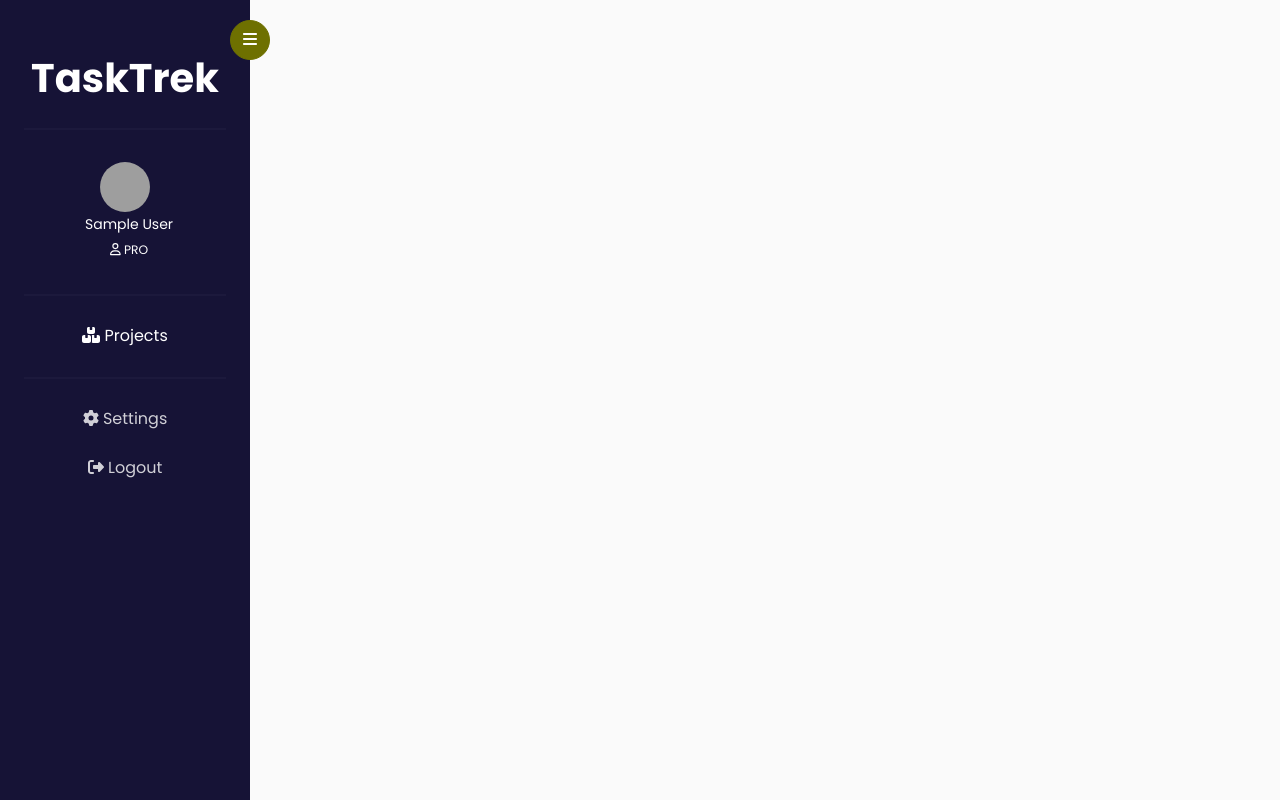
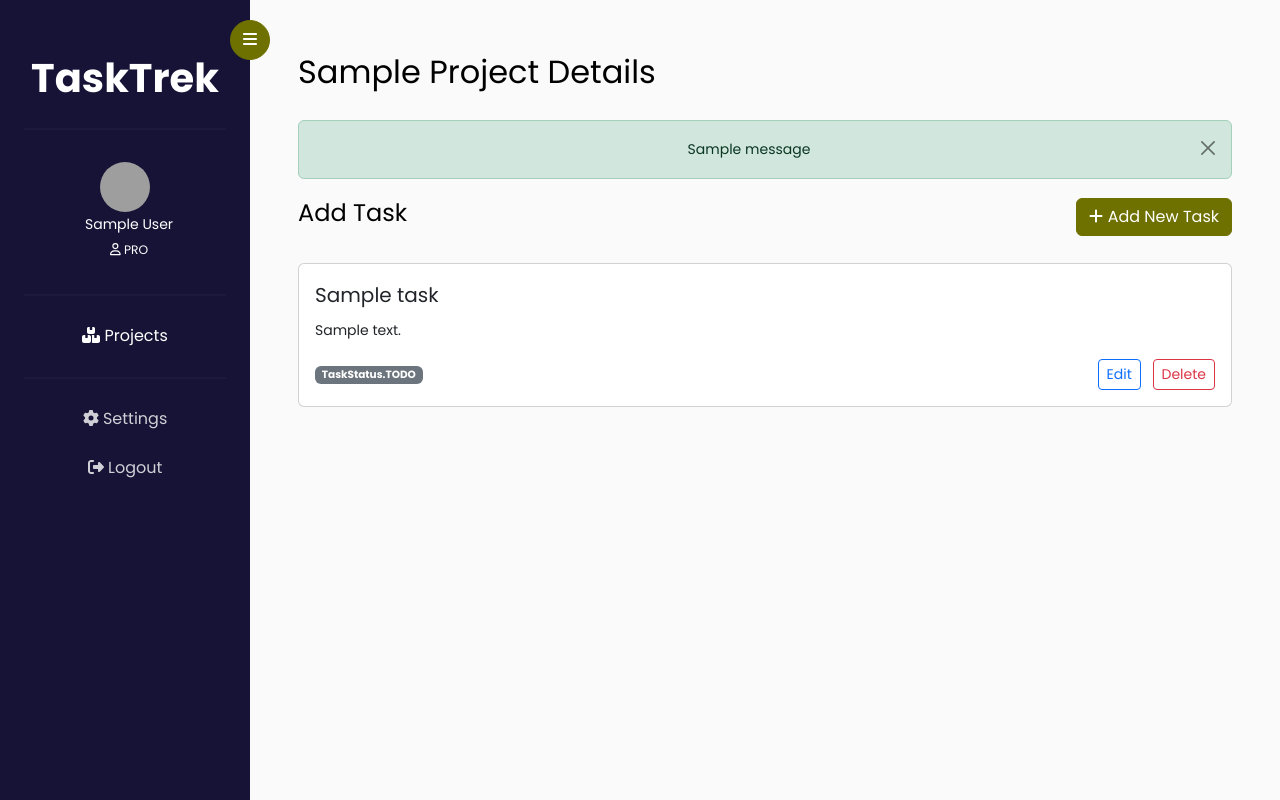
Before and after one commit to BAXTOR95/TaskTrek, a Flask app: page /dashboard/projects/1 in a window 1280 px wide. Run offline with Flask 3, Linux system fonts and the light colour scheme; a user stored in the database is signed in; tables that the repository leaves empty hold one stand-in row (values such as "Sample post"); one stand-in notice (Sample message) is shown; some libraries are stand-ins or nearby versions; some web fonts are replaced; grey boxes are pictures that could not be loaded.

Commit message:
Add basic functionality to project detail page with add task functionality

```diff
--- a/extensions.py
+++ b/extensions.py
@@ -5,6 +5,7 @@ from flask_migrate import Migrate
 from models.database import db
 from dotenv import load_dotenv
 from pathlib import Path
+from flask_wtf.csrf import CSRFProtect
 
 # Initialize environment variables
 ENV_PATH = Path(".env")
@@ -26,3 +27,5 @@ def init_app(app):
     login_manager.login_view = 'web.login'
 
     bootstrap.init_app(app)
+
+    CSRFProtect(app)
--- a/static/css/dashboard.css
+++ b/static/css/dashboard.css
@@ -259,6 +259,36 @@ a[data-toggle='collapse'] {
 	/* Firefox 18- */
 	color: rgba(0, 0, 0, 0.3);
 }
+.form-select {
+	height: 40px !important;
+	background: #fff;
+	color: #000;
+	font-size: 13px;
+	border-radius: 4px;
+	-webkit-box-shadow: none !important;
+	box-shadow: none !important;
+	border: transparent;
+}
+.form-select:focus,
+.form-select:active {
+	border-color: #000;
+}
+.form-select::-webkit-input-placeholder {
+	/* Chrome/Opera/Safari */
+	color: rgba(0, 0, 0, 0.3);
+}
+.form-select::-moz-placeholder {
+	/* Firefox 19+ */
+	color: rgba(0, 0, 0, 0.3);
+}
+.form-select:-ms-input-placeholder {
+	/* IE 0+ */
+	color: rgba(0, 0, 0, 0.3);
+}
+.form-select:-moz-placeholder {
+	/* Firefox 18- */
+	color: rgba(0, 0, 0, 0.3);
+}
 .user-profile {
 	padding: 1rem;
 	display: flex;
--- a/static/js/dashboard.js
+++ b/static/js/dashboard.js
@@ -22,13 +22,21 @@
 	});
 })();
 
+if (document.getElementById('submitForm')) {
 	document.addEventListener('DOMContentLoaded', function () {
 		var submitButton = document.getElementById('submitForm');
 		submitButton.addEventListener('click', function () {
+			if (document.getElementById('projectForm')) {
 				var form = document.getElementById('projectForm');
 				form.submit(); // Trigger form submission
+			}
+			if (document.getElementById('taskForm')) {
+				var form = document.getElementById('taskForm');
+				form.submit(); // Trigger form submission
+			}
 		});
 	});
+}
 
 if (document.getElementById('flash-message')) {
 	window.setTimeout(function () {
--- a/web/forms.py
+++ b/web/forms.py
@@ -1,6 +1,7 @@
 from flask_wtf import FlaskForm
-from wtforms import StringField, SubmitField, PasswordField, BooleanField
-from wtforms.validators import DataRequired, Email, URL
+from wtforms import StringField, SubmitField, PasswordField, SelectField, TextAreaField
+from wtforms.validators import DataRequired, Email
+from models.task import TaskStatus, PriorityLevel
 
 
 class LoginForm(FlaskForm):
@@ -19,5 +20,27 @@ class RegisterForm(FlaskForm):
 
 class ProjectForm(FlaskForm):
     title = StringField('Title', validators=[DataRequired()])
-    description = StringField('Description')
+    description = TextAreaField('Description')
     submit = SubmitField('Create Project')
+
+
+def status_choices():
+    return [
+        (choice.name, choice.name.replace("_", " ").title()) for choice in TaskStatus
+    ]
+
+
+def priority_choices():
+    return [(choice.name, choice.name.capitalize()) for choice in PriorityLevel]
+
+
+class TaskForm(FlaskForm):
+    title = StringField('Title', validators=[DataRequired()])
+    description = TextAreaField('Description')
+    status = SelectField(
+        'Status', choices=status_choices(), coerce=str, validators=[DataRequired()]
+    )
+    priority = SelectField(
+        'Priority', choices=priority_choices(), coerce=str, validators=[DataRequired()]
+    )
+    submit = SubmitField('Add Task')
--- a/web/routes.py
+++ b/web/routes.py
@@ -1,12 +1,13 @@
-from flask import Blueprint, render_template, request, redirect, url_for, flash
+from flask import Blueprint, jsonify, render_template, request, redirect, url_for, flash
 from models import Task, Project, User
 from models.database import db
-from web.forms import LoginForm, RegisterForm, ProjectForm
+from web.forms import LoginForm, RegisterForm, ProjectForm, TaskForm
 from werkzeug.security import generate_password_hash, check_password_hash
 from sqlalchemy.exc import IntegrityError
 from flask_login import login_user, login_required, logout_user, current_user
 from datetime import datetime, UTC
 from web.utils.gravatar import gravatar_url
+
 
 web_blueprint = Blueprint('web', __name__, template_folder='templates')
 
@@ -164,7 +165,6 @@ def delete_project(project_id):
         return redirect(url_for("web.projects"))
 
 
-# create project_detail route to display tasks for a project
 @web_blueprint.route("/dashboard/projects/<int:project_id>")
 @login_required
 def project_detail(project_id):
@@ -176,7 +176,69 @@ def project_detail(project_id):
     Returns:
         Response: The project detail template.
     """
+    form = TaskForm()
     project = Project.query.get(project_id)
     project_tasks = Task.query.filter_by(project_id=project_id).all()
     tasks = [task for task in project_tasks]
-    return render_template("project_detail.html", project=project, tasks=tasks)
+    return render_template(
+        "project_detail.html", project=project, tasks=tasks, form=form
+    )
+
+
+@web_blueprint.route("/dashboard/projects/<int:project_id>/add_task", methods=["POST"])
+@login_required
+def add_task(project_id):
+    """Adds a new task to the database for a specific project.
+
+    Args:
+        project_id (int): The ID of the project to add the task to.
+
+    Returns:
+        Response: Redirect to the project detail page.
+    """
+    try:
+        title = request.form.get("title")
+        description = request.form.get("description")
+        status = request.form.get("status")
+        priority = request.form.get("priority")
+        new_task = Task(
+            title=title,
+            description=description,
+            status=status,
+            priority=priority,
+            project_id=project_id,
+        )
+        db.session.add(new_task)
+        db.session.commit()
+        flash("Task added successfully.", category="success")
+        return redirect(url_for("web.project_detail", project_id=project_id))
+    except Exception as e:
+        db.session.rollback()
+        flash(f"An error occurred while adding the task: {str(e)}", category="danger")
+        return redirect(url_for("web.project_detail", project_id=project_id))
+
+
+@web_blueprint.route(
+    "/dashboard/projects/<int:project_id>/delete_task/<int:task_id>", methods=["POST"]
+)
+@login_required
+def delete_task(project_id, task_id):
+    """Deletes a task from the database.
+
+    Args:
+        project_id (int): The ID of the project the task belongs to.
+        task_id (int): The ID of the task to delete.
+
+    Returns:
+        Response: Redirect to the project detail page.
+    """
+    try:
+        task = Task.query.get(task_id)
+        db.session.delete(task)
+        db.session.commit()
+        flash("Task deleted successfully.", category="success")
+        return redirect(url_for("web.project_detail", project_id=project_id))
+    except Exception as e:
+        db.session.rollback()
+        flash("An error occurred while deleting the task.", category="danger")
+        return redirect(url_for("web.project_detail", project_id=project_id))
--- a/web/templates/project_detail.html
+++ b/web/templates/project_detail.html
@@ -1,6 +1,150 @@
 {% extends "dashboard.html" %}
 <!-- Page Title-->
-{% block title %}Tasks{% endblock %}
+{% block title %}{{ project.title|title }}'s Tasks{% endblock %}
 
 <!-- Main Content -->
-{% block content %} {% endblock %}
+{% block content %}
+
+<h2 class="mb-4">{{ project.title|title }} Details</h2>
+
+<!-- Flash messages -->
+{% with messages = get_flashed_messages(with_categories=true) %}
+<!-- Display flash messages -->
+{% if messages %}
+<!-- Loop through messages -->
+{% for category, message in messages %}
+<div
+	class="alert {{ 'alert-success' if category == 'success' else 'alert-danger' }} alert-dismissible fade show text-center mb-3"
+	role="alert"
+	id="flash-message"
+>
+	{{ message }}
+	<button
+		type="button"
+		class="btn-close"
+		data-bs-dismiss="alert"
+		aria-label="Close"
+	></button>
+</div>
+<!-- End loop -->
+{% endfor %}
+<!-- End if -->
+{% endif %}
+<!-- End with -->
+{% endwith %}
+
+<div class="task-container mb-4">
+	<!-- Task Adding Form -->
+	<div class="d-flex justify-content-between align-items-center">
+		<h4>Add Task</h4>
+		<button
+			type="button"
+			class="btn btn-primary"
+			data-bs-toggle="modal"
+			data-bs-target="#addTaskModal"
+		>
+			<i class="fa-solid fa-plus"></i> Add New Task
+		</button>
+	</div>
+	<div
+		class="modal fade"
+		id="addTaskModal"
+		tabindex="-1"
+		aria-labelledby="addTaskModalLabel"
+		aria-hidden="true"
+	>
+		<div class="modal-dialog">
+			<div class="modal-content">
+				<div class="modal-header">
+					<h5 class="modal-title" id="addTaskModalLabel">New Task</h5>
+					<button
+						type="button"
+						class="btn-close"
+						data-bs-dismiss="modal"
+						aria-label="Close"
+					></button>
+				</div>
+				<div class="modal-body">
+					<form
+						id="taskForm"
+						method="post"
+						action="{{ url_for('web.add_task', project_id=project.id) }}"
+					>
+						{{ form.hidden_tag() }}
+						<div class="form-floating form-floating-label mb-3">
+							{{ form.title(class="form-control", placeholder="Task Title",
+							id="taskTitle") }}
+							<label for="title" class="col-form-label">Task's Title</label>
+							{% if form.title.errors %}
+							<div class="invalid-feedback" style="display: block">
+								{{ form.title.errors[0] }}
+							</div>
+							{% endif %}
+						</div>
+						<div class="form-floating form-floating-label mb-3">
+							{{ form.description( class="form-control",
+							placeholder="Task's_Description", id="taskDescription") }}
+							<label for="description" class="col-form-label"
+								>Tasks's Description</label
+							>
+							{% if form.description.errors %}
+							<div class="invalid-feedback" style="display: block">
+								{{ form.description.errors[0] }}
+							</div>
+							{% endif %}
+						</div>
+						<div class="form-floating form-floating-label mb-3">
+							{{ form.status(class="form-select", id="taskStatus") }}
+							<label for="status" class="col-form-label">Tasks's Status</label>
+						</div>
+						<div class="form-floating form-floating-label mb-3">
+							{{ form.priority(class="form-select", id="taskPriority") }}
+							<label for="priority" class="col-form-label"
+								>Tasks's Priority</label
+							>
+						</div>
+					</form>
+				</div>
+				<div class="modal-footer">
+					<button
+						type="button"
+						class="btn btn-secondary"
+						data-bs-dismiss="modal"
+					>
+						Close
+					</button>
+					{{ form.submit(class="btn btn-primary", id="submitForm") }}
+				</div>
+			</div>
+		</div>
+	</div>
+</div>
+
+<div class="tasks-list">
+	<!-- Task Cards Display -->
+	{% for task in tasks %}
+	<div class="card mb-3">
+		<div class="card-body">
+			<h5 class="card-title">{{ task.title }}</h5>
+			<p class="card-text">{{ task.description }}</p>
+			<div class="d-flex justify-content-between align-items-center">
+				<span class="badge bg-secondary">{{ task.status }}</span>
+				<div>
+					<!-- Edit Task Button -->
+					<button type="button" class="btn btn-sm btn-outline-primary me-2">
+						Edit
+					</button>
+					<!-- Delete Task Button -->
+					<button type="button" class="btn btn-sm btn-outline-danger">
+						Delete
+					</button>
+				</div>
+			</div>
+		</div>
+	</div>
+	{% else %}
+	<p>No tasks to display.</p>
+	{% endfor %}
+</div>
+
+{% endblock %}
--- a/web/templates/projects.html
+++ b/web/templates/projects.html
@@ -129,7 +129,7 @@
 				<i class="fa-solid fa-trash text-danger"></i>
 			</button>
 		</form>
-		<h5>{{ project.title }}</h5>
+		<h5>{{ project.title|title }}</h5>
 		<p>{{ project.description }}</p>
 	</div>
 	{% endfor %}
```
Lines whose indentation alone changed are shown as unchanged.
